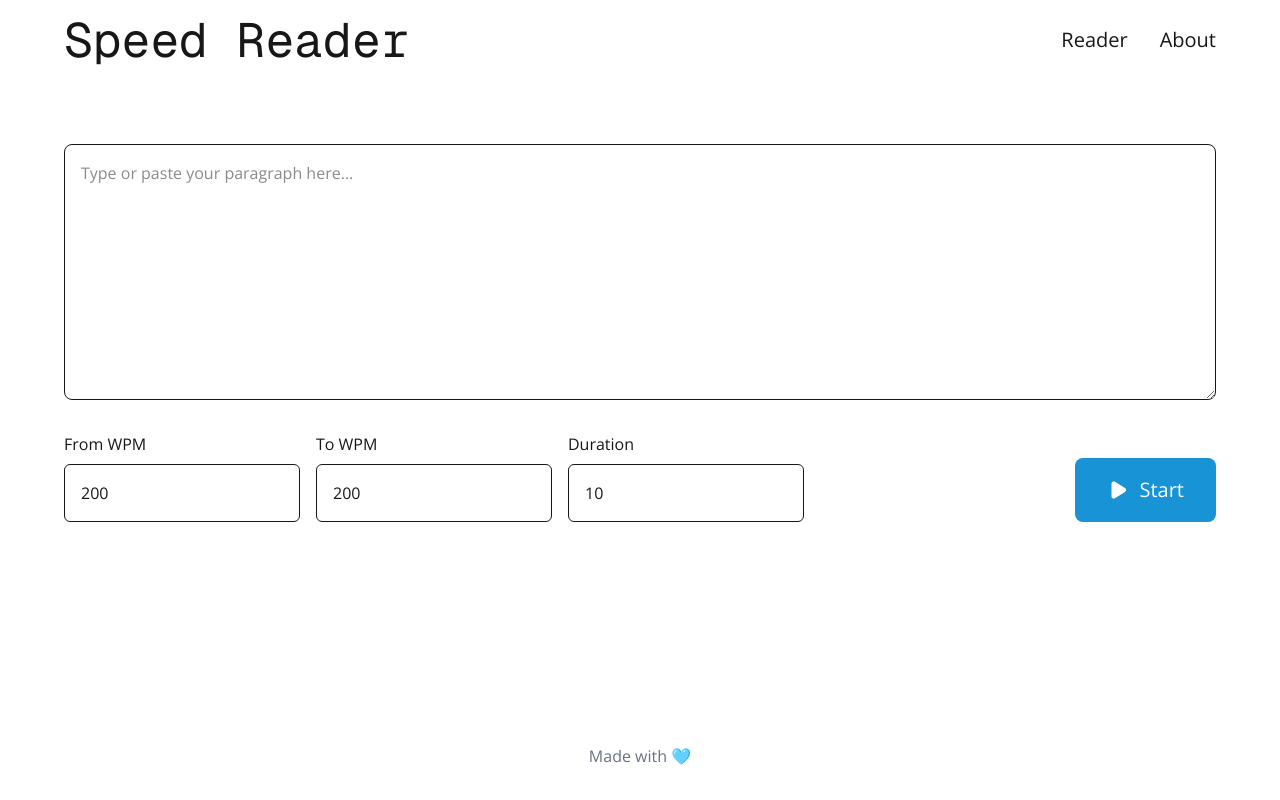
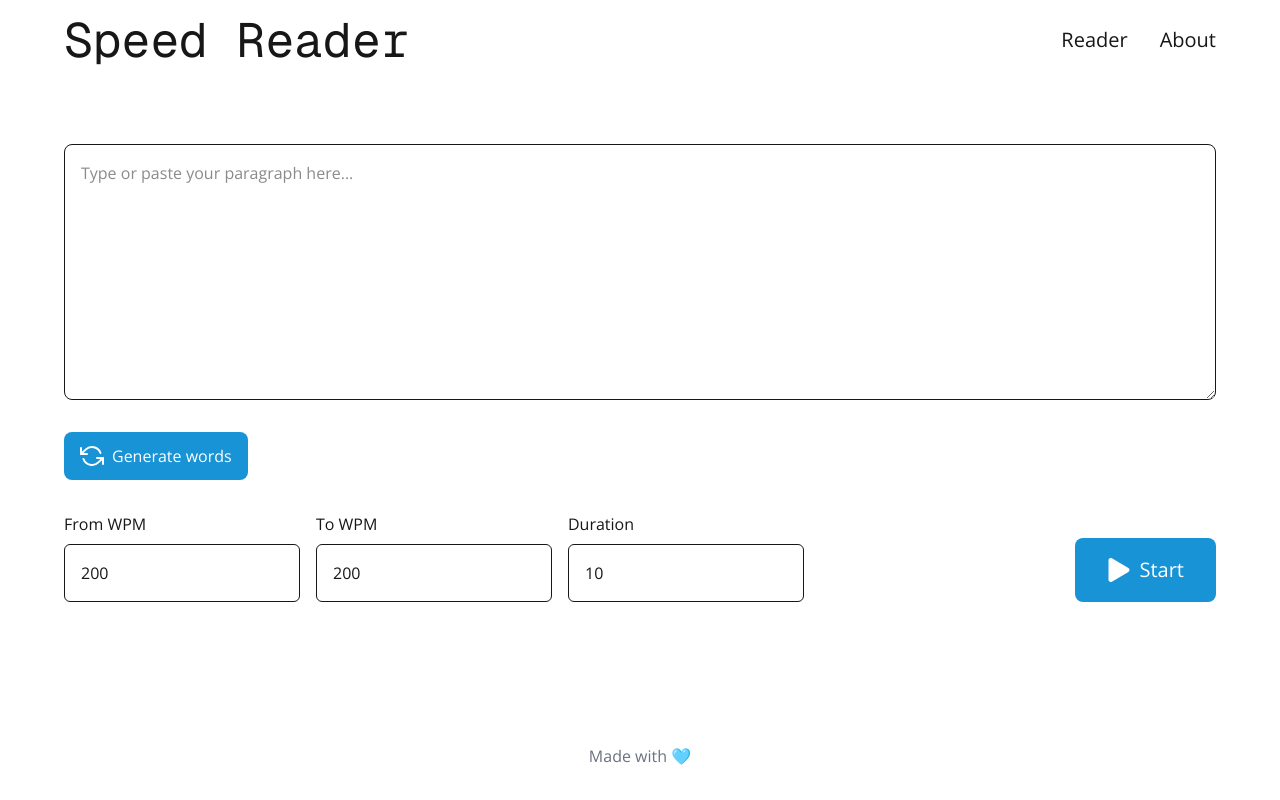
Before and after one commit to BernardMoy/Speed-Reader-II, a Next.js app: page / in a window 1280 px wide. Built offline with nearby package versions, Linux system fonts and the light colour scheme.

Commit message:
heroicons -> react icons

```diff
--- a/app/components/Content.tsx
+++ b/app/components/Content.tsx
@@ -1,9 +1,9 @@
 "use client";
 
 import { CustomInput } from "./CustomInput";
-import { PlayIcon } from "@heroicons/react/16/solid";
-import { ArrowPathIcon } from "@heroicons/react/16/solid";
-import { StopIcon } from "@heroicons/react/16/solid";
+import { FaPlay } from "react-icons/fa";
+import { FaStop } from "react-icons/fa";
+import { FiRefreshCcw } from "react-icons/fi";
 import { useEffect, useRef, useState } from "react";
 import split from "../split";
 
@@ -172,13 +172,13 @@ export const Content = () => {
 
       {/* The generate paragraph button */}
       {/* self-start to override align-content stretch */}
-      {playing && (
+      {!playing && (
         <button
           className="self-start flex flex-row px-4 py-2 h-12 gap-2 cursor-pointer hover:opacity-80 items-center rounded-lg min-h-0 bg-primary text-white"
           onClick={handleGenerate}
         >
-          <ArrowPathIcon className="h-6 w-6 " />
-          <div className="text-base">Generate paragraph</div>
+          <FiRefreshCcw className="h-6 w-6 " />
+          <div className="text-base">Generate words</div>
         </button>
       )}
 
@@ -222,7 +222,7 @@ export const Content = () => {
             className="flex flex-row px-8 py-4 cursor-pointer hover:opacity-80 gap-2 items-center h-16 rounded-lg min-h-0 bg-primary text-white"
             onClick={handleStart}
           >
-            <PlayIcon className="h-6 w-6 " />
+            <FaPlay className="h-6 w-6 " />
             <div className="text-xl">Start</div>
           </button>
         )}
@@ -233,7 +233,7 @@ export const Content = () => {
             className="flex flex-row px-8 py-4 cursor-pointer hover:opacity-80 gap-2 items-center h-16 rounded-lg min-h-0 bg-secondary text-white"
             onClick={handleStop}
           >
-            <StopIcon className="h-6 w-6 " />
+            <FaStop className="h-6 w-6 " />
             <div className="text-xl">Stop</div>
           </button>
         )}
--- a/package.json
+++ b/package.json
@@ -9,7 +9,6 @@
     "lint": "eslint"
   },
   "dependencies": {
-    "@heroicons/react": "^2.2.0",
     "next": "16.1.1",
     "react": "19.2.3",
     "react-dom": "19.2.3",
```
Also changed, not shown: 1 other file (tests, documents, lock files or other folders).
